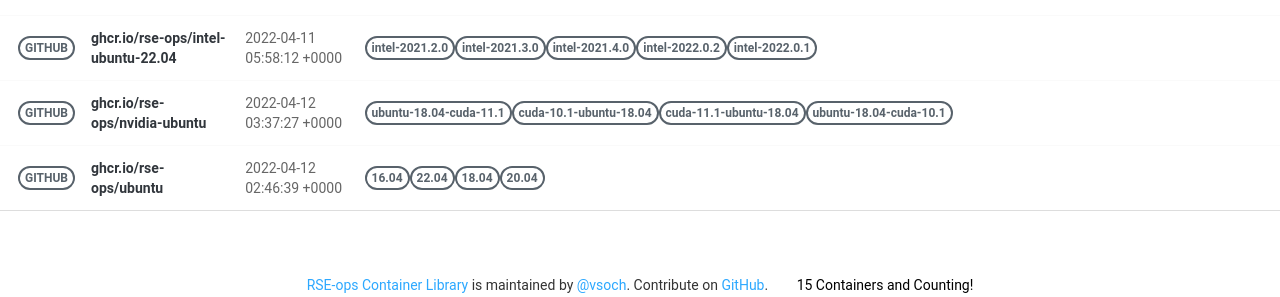
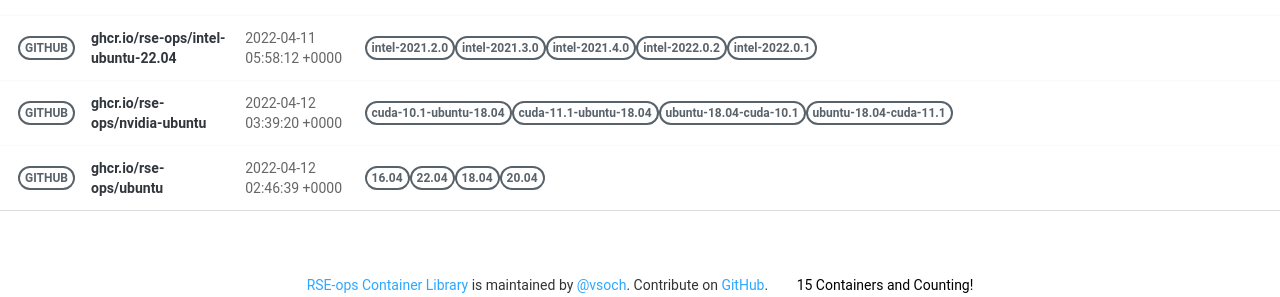
Before and after one commit to rse-ops/docker-images, a Jekyll site: the page built from pages/index.md, in a window 1280 px wide. Shown: the part 966-1263 px from the top of the page. Built offline with Jekyll 4.4.1, drawn with Linux system fonts in a browser that asks for light colours; nearby versions of some CDN libraries; part of the change alters nothing that is shown.

Commit message:
Automated push to update library 2022-04-12

```diff
--- a/_library/ghcr.io-rse-ops-nvidia-ubuntu.md
+++ b/_library/ghcr.io-rse-ops-nvidia-ubuntu.md
@@ -1,14 +1,11 @@
 ---
 layout: container
 name: ghcr.io/rse-ops/nvidia-ubuntu
-updated_at: 2022-04-12 03:37:27.686159
+updated_at: 2022-04-12 03:39:20.496259
 
 
 container_url: https://github.com/orgs/rse-ops/packages/container/package/nvidia-ubuntu
 versions:
- - tag: ubuntu-18.04-cuda-11.1
-   dockerfile: https://github.com/rse-ops/docker-images/blob/main/nvidia-ubuntu/Dockerfile
-   manifest: https://crane.ggcr.dev/manifest/ghcr.io/rse-ops/nvidia-ubuntu:ubuntu-18.04-cuda-11.1
  - tag: cuda-10.1-ubuntu-18.04
    dockerfile: https://github.com/rse-ops/docker-images/blob/main/nvidia-ubuntu/Dockerfile
    manifest: https://crane.ggcr.dev/manifest/ghcr.io/rse-ops/nvidia-ubuntu:cuda-10.1-ubuntu-18.04
@@ -18,5 +15,8 @@ versions:
  - tag: ubuntu-18.04-cuda-10.1
    dockerfile: https://github.com/rse-ops/docker-images/blob/main/nvidia-ubuntu/Dockerfile
    manifest: https://crane.ggcr.dev/manifest/ghcr.io/rse-ops/nvidia-ubuntu:ubuntu-18.04-cuda-10.1
+ - tag: ubuntu-18.04-cuda-11.1
+   dockerfile: https://github.com/rse-ops/docker-images/blob/main/nvidia-ubuntu/Dockerfile
+   manifest: https://crane.ggcr.dev/manifest/ghcr.io/rse-ops/nvidia-ubuntu:ubuntu-18.04-cuda-11.1
 
 ---
```
